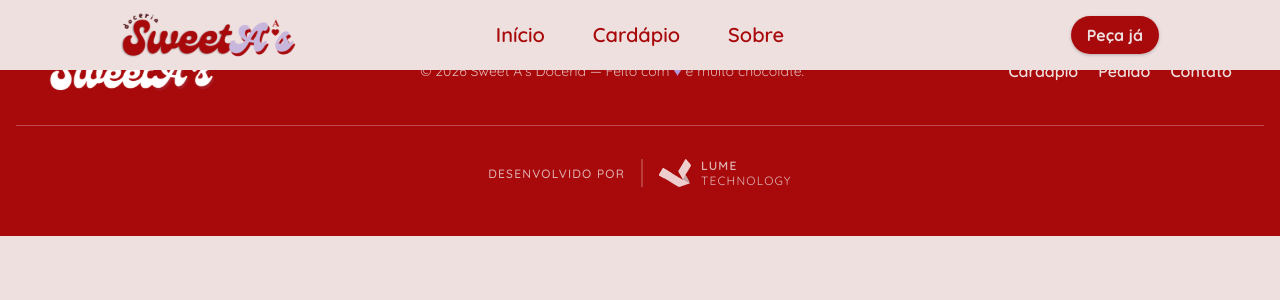
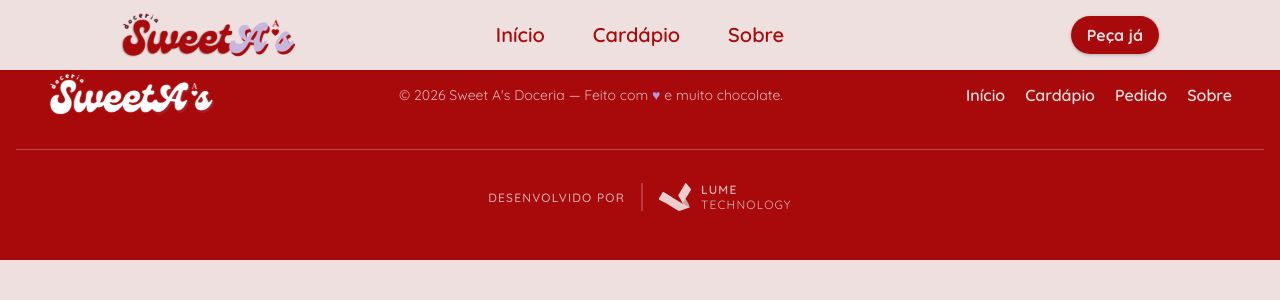
Before and after one commit to enzomakenzy/sweetas-lp, a React (Vite) app: page /sobre in a window 1280 px wide. Shown: the top 300 px of the page. Built offline with nearby package versions, Linux system fonts and the light colour scheme; a web font is replaced by a local one.

Commit message:
feat: add NavLink navigation and configure portuguese routes

```diff
--- a/src/components/layout/footer.tsx
+++ b/src/components/layout/footer.tsx
@@ -1,5 +1,6 @@
 import logoWhite from "@/assets/images/white-logo.svg";
 import lumeLogo from "@/assets/images/lume-logo.svg";
+import { NavLink } from "react-router";
 
 export function Footer() {
   return (
@@ -10,11 +11,12 @@ export function Footer() {
 
           <p className="text-background/80 text-center text-sm">© 2026 Sweet A's Doceria — Feito com <span className="text-secondary">♥</span> e muito chocolate.</p>
 
-          <ul className="flex gap-5 font-semibold text-background">
-            <li>Cardápio</li>
-            <li>Pedido</li>
-            <li>Contato</li>
-          </ul>
+          <nav className="flex gap-5 font-semibold text-background">
+            <NavLink to="/">Início</NavLink>
+            <a href="#">Cardápio</a>
+            <NavLink to="/pedido">Pedido</NavLink>
+            <NavLink to="/sobre">Sobre</NavLink>
+          </nav>
         </div>
 
         <hr className="border-none h-px bg-background/30 w-full" />
--- a/src/components/layout/header.tsx
+++ b/src/components/layout/header.tsx
@@ -1,5 +1,6 @@
 import logo from "@/assets/images/main-logo.svg"
 import { Button } from "../ui/button";
+import { NavLink } from "react-router";
 
 export function Header() {
   return (
@@ -13,15 +14,15 @@ export function Header() {
       </a>
 
       <nav className="hidden lg:flex lg:items-center lg:justify-center lg:gap-12 *:font-semibold *:text-primary *:hover:text-accent *:text-xl">
-        <a href="/#inicio">Início</a>
-        <a href="/#cardapio">Cardápio</a>
-        <a href="/#sobre">Sobre</a>
+        <NavLink to="/">Início</NavLink>
+        <a href="#">Cardápio</a>
+        <NavLink to="/sobre">Sobre</NavLink>
       </nav>
 
       <div className="flex justify-end">
-        <a href="/#peca-ja">
+        <NavLink to="/pedido">
           <Button size="default">Peça já</Button>
-        </a>
+        </NavLink>
       </div>
     </header>
   );
--- a/src/pages/home/index.tsx
+++ b/src/pages/home/index.tsx
@@ -1,5 +1,3 @@
-import { Footer } from "@/components/layout/footer";
-import { Header } from "@/components/layout/header";
 import { Banner } from "@/pages/home/sections/banner";
 import { Marquee } from "@/pages/home/sections/marquee";
 import { Top3 } from "@/pages/home/sections/top-3";
--- a/src/pages/order/index.tsx
+++ b/src/pages/order/index.tsx
@@ -1,7 +1,7 @@
 export default function Order() {
   return (
     <main>
-      oi
+      Pedido
     </main>
   )
 }
--- a/src/routes/index.tsx
+++ b/src/routes/index.tsx
@@ -1,8 +1,9 @@
+import { BrowserRouter, Route, Routes } from "react-router";
 import { Footer } from "@/components/layout/footer";
 import { Header } from "@/components/layout/header";
 import Home from "@/pages/home";
 import Order from "@/pages/order";
-import { BrowserRouter, Route, Routes } from "react-router";
+import About from "@/pages/about";
 
 export function AppRoutes() {
   return (
@@ -11,7 +12,8 @@ export function AppRoutes() {
 
       <Routes>
         <Route index element={<Home />} />
-        <Route path="/order" element={<Order />} />
+        <Route path="/pedido" element={<Order />} />
+        <Route path="/sobre" element={<About />} />
       </Routes>
 
       <Footer />
```
